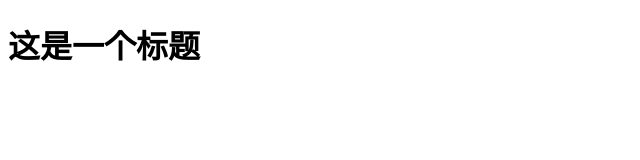
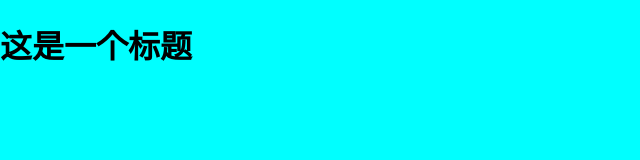
Before and after one commit to jxrzmeili/project_01, a plain HTML site: page index.html in a window 1280 px wide. Shown: the whole page, without its empty margins (0-640 px from the left). Drawn offline with Linux system fonts and the light colour scheme.

Commit message:
修改了index.css

```diff
--- a/index.css
+++ b/index.css
@@ -0,0 +1,6 @@
+html,
+body{
+    margin: 0;
+    padding: 0;
+    background: cyan;
+}
```
Also changed, not shown: index.html (+3 -3 lines).
